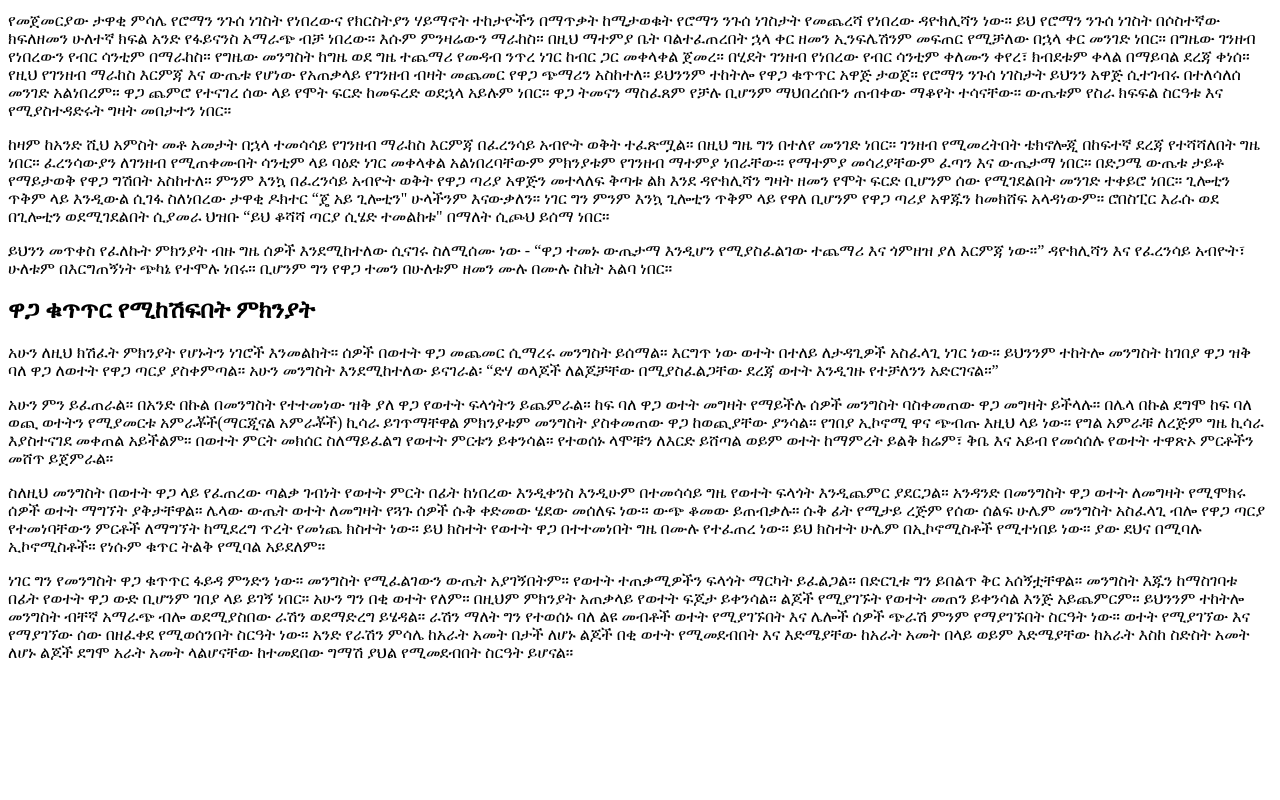
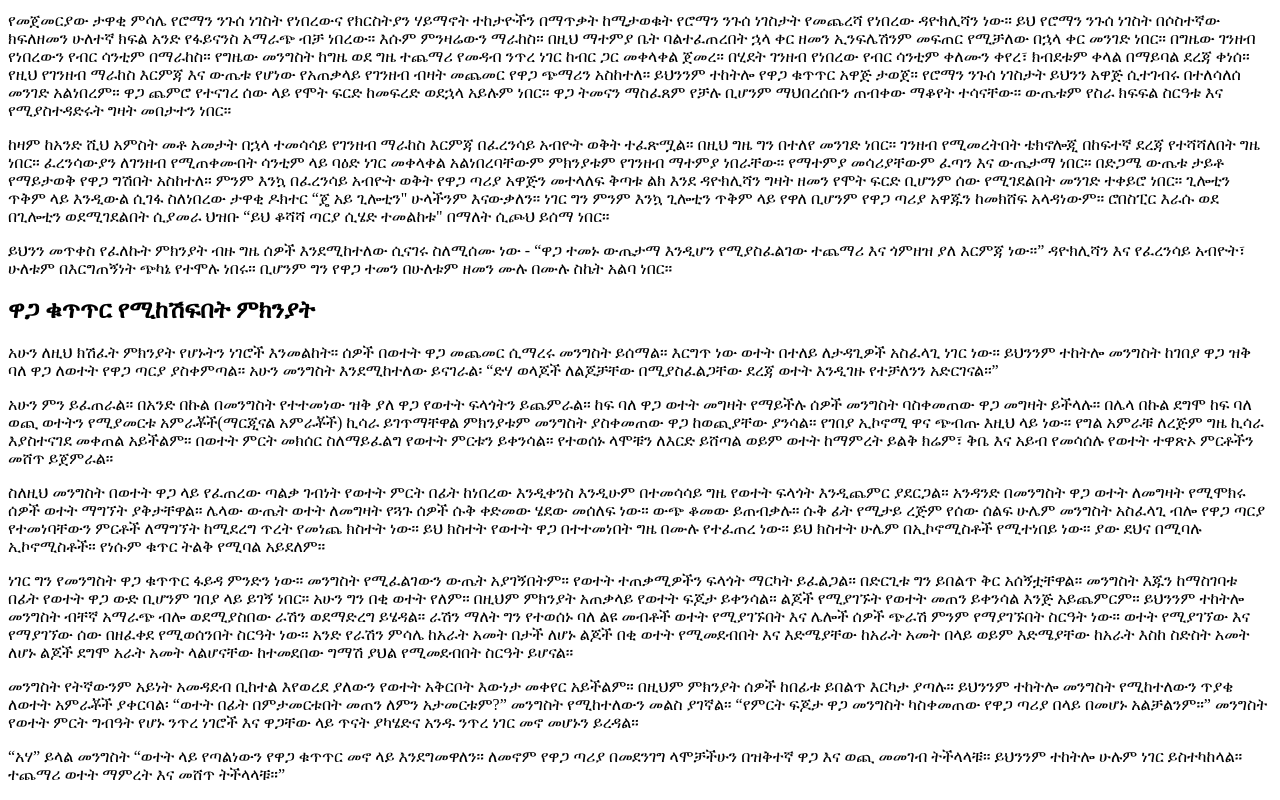
Before and after one commit to mickykebe/book-economic-policy-thoughts-for-today-and-tomorrow, a Next.js app: page /interventionism in a window 1280 px wide. Shown: the part 1042-1842 px from the top of the page. Before the commit the page ends 1720 px from the top, so only its background shows below. Built offline with nearby package versions, Linux system fonts and the light colour scheme.

Commit message:
interventionism wip

```diff
--- a/pages/interventionism.mdx
+++ b/pages/interventionism.mdx
@@ -47,3 +47,7 @@
 ስለዚህ መንግስት በወተት ዋጋ ላይ የፈጠረው ጣልቃ ገብነት የወተት ምርት በፊት ከነበረው እንዲቀንስ እንዲሁም በተመሳሳይ ግዜ የወተት ፍላጎት እንዲጨምር ያደርጋል። አንዳንድ በመንግስት ዋጋ ወተት ለመግዛት የሚሞክሩ ሰዎች ወተት ማግኘት ያቅታቸዋል። ሌላው ውጤት ወተት ለመግዛት የጓጉ ሰዎች ሱቅ ቀድመው ሄደው መሰለፍ ነው። ውጭ ቆመው ይጠብቃሉ። ሱቅ ፊት የሚታይ ረጅም የሰው ሰልፍ ሁሌም መንግስት አስፈላጊ ብሎ የዋጋ ጣርያ የተመነባቸውን ምርቶች ለማግኘት ከሚደረግ ጥረት የመነጨ ክስተት ነው። ይህ ክስተት የወተት ዋጋ በተተመነበት ግዜ በሙሉ የተፈጠረ ነው። ይህ ክስተት ሁሌም በኢኮኖሚስቶች የሚተነበይ ነው። ያው ደህና በሚባሉ ኢኮኖሚስቶች። የነሱም ቁጥር ትልቅ የሚባል አይደለም።
 
 ነገር ግን የመንግስት ዋጋ ቁጥጥር ፋይዳ ምንድን ነው። መንግስት የሚፈልገውን ውጤት አያገኝበትም። የወተት ተጠቃሚዎችን ፍላጎት ማርካት ይፈልጋል። በድርጊቱ ግን ይበልጥ ቅር አሰኝቷቸዋል። መንግስት እጁን ከማስገባቱ በፊት የወተት ዋጋ ውድ ቢሆንም ገበያ ላይ ይገኝ ነበር። አሁን ግን በቂ ወተት የለም። በዚህም ምክንያት አጠቃላይ የወተት ፍጆታ ይቀንሳል። ልጆች የሚያገኙት የወተት መጠን ይቀንሳል እንጅ አይጨምርም። ይህንንም ተከትሎ መንግስት ብቸኛ አማራጭ ብሎ ወደሚያስበው ራሽን ወደማድረግ ይሄዳል። ራሽን ማለት ግን የተወሰኑ ባለ ልዩ መብቶች ወተት የሚያገኙበት እና ሌሎች ሰዎች ጭራሽ ምንም የማያገኙበት ስርዓት ነው። ወተት የሚያገኘው እና የማያገኘው ሰው በዘፈቀደ የሚወሰንበት ስርዓት ነው። አንድ የራሽን ምሳሌ ከአራት አመት በታች ለሆኑ ልጆች በቂ ወተት የሚመደብበት እና እድሜያቸው ከአራት አመት በላይ ወይም እድሜያቸው ከአራት እስከ ስድስት አመት ለሆኑ ልጆች ደግሞ አራት አመት ላልሆናቸው ከተመደበው ግማሽ ያህል የሚመደብበት ስርዓት ይሆናል።
+
+መንግስት የትኛውንም አይነት አመዳደብ ቢከተል እየወረደ ያለውን የወተት አቅርቦት እውነታ መቀየር አይችልም። በዚህም ምክንያት ሰዎች ከበፊቱ ይበልጥ እርካታ ያጣሉ። ይህንንም ተከትሎ መንግስት የሚከተለውን ጥያቄ ለወተት አምራቾች ያቀርባል፡ “ወተት በፊት በምታመርቱበት መጠን ለምን አታመርቱም?” መንግስት የሚከተለውን መልስ ያገኛል። “የምርት ፍጆታ ዋጋ መንግስት ካስቀመጠው የዋጋ ጣሪያ በላይ በመሆኑ አልቻልንም።” መንግስት የወተት ምርት ግብዓት የሆኑ ንጥረ ነገሮች እና ዋጋቸው ላይ ጥናት ያካሄድና አንዱ ንጥረ ነገር መኖ መሆኑን ይረዳል።
+
+“አሃ” ይላል መንግስት “ወተት ላይ የጣልነውን የዋጋ ቁጥጥር መኖ ላይ እንደግመዋለን። ለመኖም የዋጋ ጣሪያ በመደንገግ ላሞቻችሁን በዝቅተኛ ዋጋ እና ወጪ መመገብ ትችላላቹ። ይህንንም ተከትሎ ሁሉም ነገር ይስተካከላል። ተጨማሪ ወተት ማምረት እና መሸጥ ትችላላቹ።”
```
